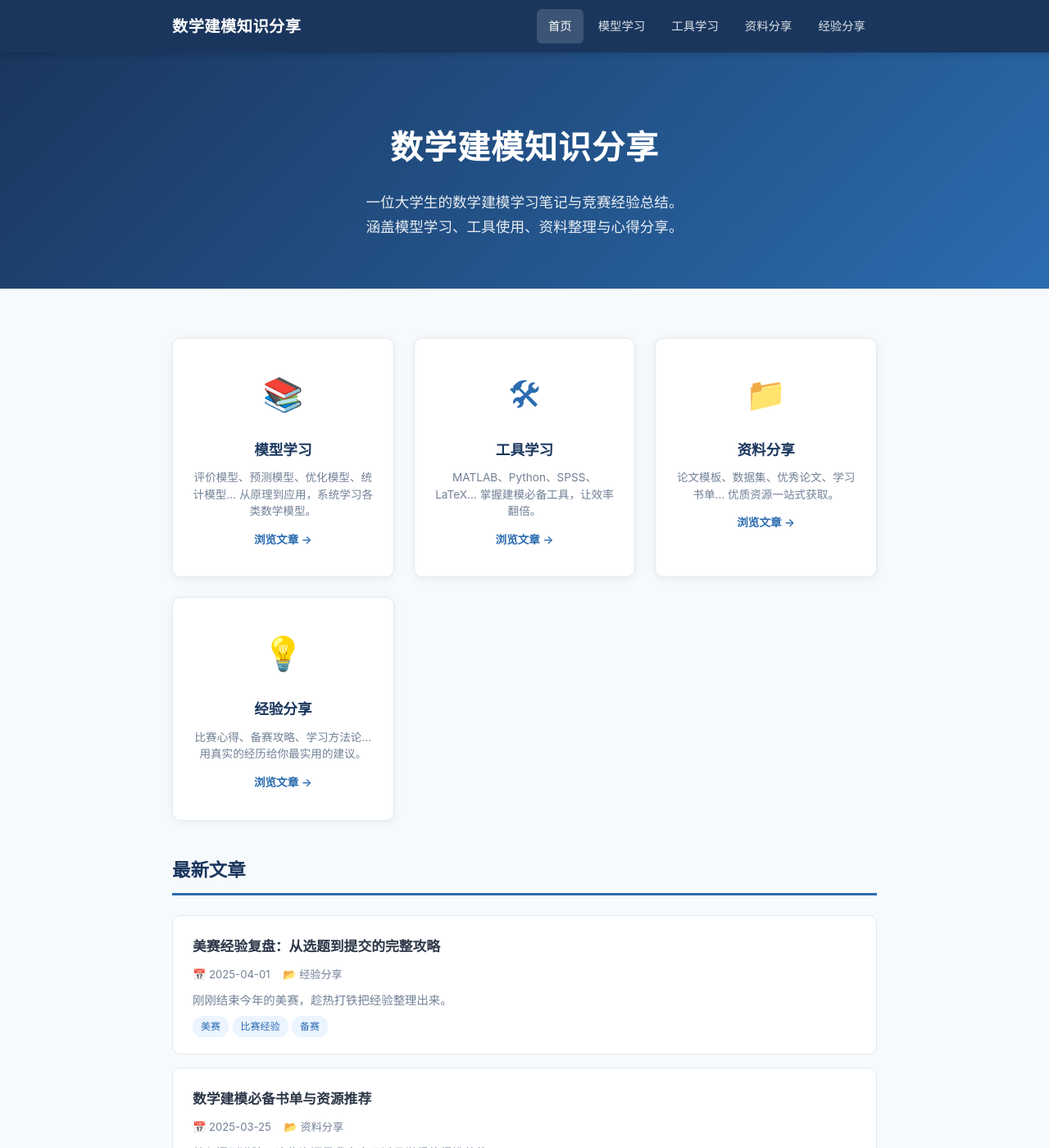
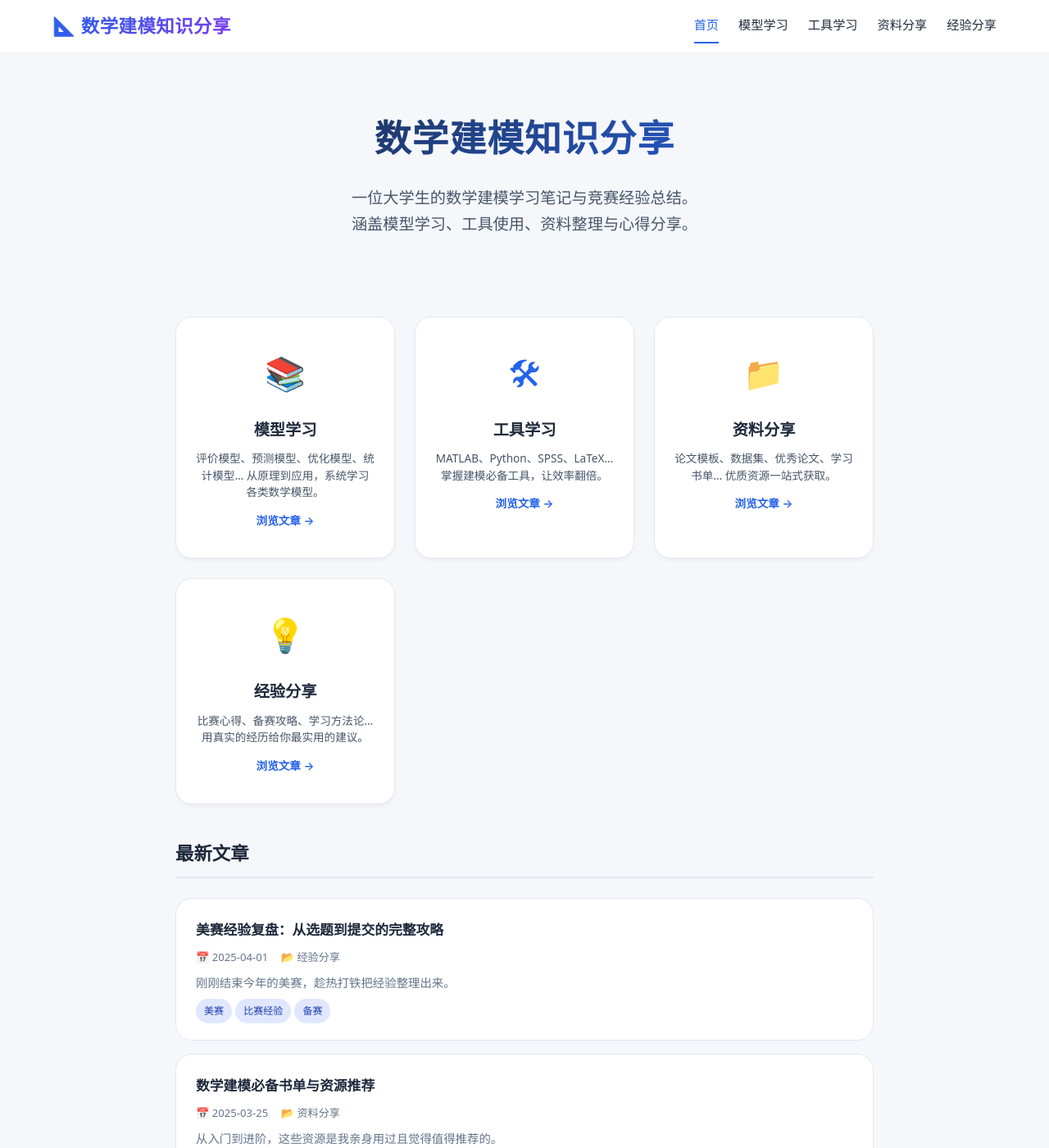
Before and after one commit to KawaiiWarma520/math-modeling, a Jekyll site: the page built from index.html, in a window 1280 px wide and 1400 px high. Shown: the whole window at 82% size. Built offline with Jekyll 4.4.1, drawn with Linux system fonts in a browser that asks for light colours; the list of posts is cut into pages by our own code; some of the changed text lies outside the part shown.

Commit message:
Redesign: switch to blue-purple gradient style
- New color scheme inspired by 1.html: blue (#2563eb) + purple (#7c3aed)
- White nav bar with gradient logo text
- Clean hero with gradient heading
- White cards with larger border-radius (20px)
- Softer shadows and updated typography

```diff
--- a/_includes/footer.html
+++ b/_includes/footer.html
@@ -1,6 +1,6 @@
 <footer class="site-footer">
   <div class="container">
-    <p>&copy; {{ "now" | date: "%Y" }} {{ site.title }}. Made with ❤️ for math modeling enthusiasts.</p>
-    <p>由 <a href="https://jekyllrb.com" target="_blank">Jekyll</a> 构建 · 托管于 <a href="https://pages.github.com" target="_blank">GitHub Pages</a></p>
+    <p>📖 持续更新 · 记录我的数学建模学习之路</p>
+    <p style="margin-top: 6px; font-size: 0.82rem;">&copy; {{ "now" | date: "%Y" }} 数学建模知识分享 · 用 ❤️ 和 Jekyll 搭建</p>
   </div>
 </footer>
--- a/_includes/header.html
+++ b/_includes/header.html
@@ -1,6 +1,6 @@
 <header class="site-header">
   <div class="header-inner">
-    <a href="{{ '/' | relative_url }}" class="site-title">{{ site.title }}</a>
+    <a href="{{ '/' | relative_url }}" class="site-title">📐 数学建模知识分享</a>
     <button class="nav-toggle" aria-label="菜单">☰</button>
     <nav class="main-nav">
       <a href="{{ '/' | relative_url }}" {% if page.url == '/' %}class="active"{% endif %}>首页</a>
--- a/assets/css/style.css
+++ b/assets/css/style.css
@@ -1,23 +1,28 @@
 /* ============================================
-   数学建模知识分享 - 主样式表
+   数学建模知识分享 - 主样式表（蓝紫风格）
    ============================================ */
 
 /* --- CSS Variables --- */
 :root {
-  --primary: #1a365d;
-  --primary-light: #2b6cb0;
-  --primary-lighter: #ebf4ff;
-  --accent: #c05621;
-  --text: #2d3748;
-  --text-light: #718096;
-  --bg: #f7fafc;
+  --primary: #2563eb;
+  --primary-light: #3b82f6;
+  --primary-lighter: #e0e7ff;
+  --primary-dark: #1d4ed8;
+  --gradient: linear-gradient(135deg, #2563eb, #7c3aed);
+  --accent: #7c3aed;
+  --text: #1e293b;
+  --text-light: #475569;
+  --text-muted: #64748b;
+  --bg: #f5f7fb;
   --white: #ffffff;
   --border: #e2e8f0;
-  --shadow: 0 2px 12px rgba(0, 0, 0, 0.06);
-  --radius: 10px;
-  --radius-sm: 6px;
+  --shadow-sm: 0 1px 3px rgba(0, 0, 0, 0.05);
+  --shadow: 0 4px 6px -2px rgba(0, 0, 0, 0.05);
+  --shadow-lg: 0 20px 25px -12px rgba(0, 0, 0, 0.1);
+  --radius: 20px;
+  --radius-sm: 12px;
   --max-width: 900px;
-  --font-sans: -apple-system, BlinkMacSystemFont, "Segoe UI", Roboto, "Noto Sans SC", sans-serif;
+  --font-sans: system-ui, -apple-system, "Segoe UI", Roboto, "Noto Sans SC", sans-serif;
   --font-serif: "Noto Serif SC", "Source Han Serif SC", serif;
 }
 
@@ -36,7 +41,7 @@ body {
   flex-direction: column;
 }
 
-a { color: var(--primary-light); text-decoration: none; transition: color 0.2s; }
+a { color: var(--primary); text-decoration: none; transition: color 0.2s; }
 a:hover { color: var(--accent); }
 
 img { max-width: 100%; height: auto; }
@@ -45,24 +50,22 @@ img { max-width: 100%; height: auto; }
 .container {
   max-width: var(--max-width);
   margin: 0 auto;
-  padding: 0 20px;
+  padding: 0 24px;
 }
 
-/* --- Header --- */
+/* --- Header / Nav --- */
 .site-header {
-  background: var(--primary);
-  color: var(--white);
-  padding: 0;
+  background: var(--white);
+  box-shadow: var(--shadow-sm);
   position: sticky;
   top: 0;
   z-index: 100;
-  box-shadow: 0 2px 8px rgba(0, 0, 0, 0.15);
 }
 
 .header-inner {
-  max-width: var(--max-width);
+  max-width: 1200px;
   margin: 0 auto;
-  padding: 0 20px;
+  padding: 0 24px;
   display: flex;
   align-items: center;
   justify-content: space-between;
@@ -70,27 +73,31 @@ img { max-width: 100%; height: auto; }
 }
 
 .site-title {
-  font-size: 1.2rem;
+  font-size: 1.4rem;
   font-weight: 700;
-  color: var(--white);
+  background: var(--gradient);
+  background-clip: text;
+  -webkit-background-clip: text;
+  color: transparent;
   letter-spacing: 0.5px;
 }
-.site-title:hover { color: var(--white); opacity: 0.9; }
+.site-title:hover { opacity: 0.85; color: transparent; }
 
 /* Navigation */
-.main-nav { display: flex; gap: 4px; }
+.main-nav { display: flex; gap: 24px; }
 
 .main-nav a {
-  color: rgba(255, 255, 255, 0.85);
-  padding: 8px 14px;
-  border-radius: var(--radius-sm);
-  font-size: 0.9rem;
+  color: var(--text);
+  font-weight: 500;
+  font-size: 0.95rem;
+  padding: 6px 0;
+  border-bottom: 2px solid transparent;
   transition: all 0.2s;
 }
 .main-nav a:hover,
 .main-nav a.active {
-  color: var(--white);
-  background: rgba(255, 255, 255, 0.15);
+  color: var(--primary);
+  border-bottom-color: var(--primary);
 }
 
 /* Mobile nav toggle */
@@ -98,7 +105,7 @@ img { max-width: 100%; height: auto; }
   display: none;
   background: none;
   border: none;
-  color: var(--white);
+  color: var(--text);
   font-size: 1.5rem;
   cursor: pointer;
   padding: 4px 8px;
@@ -106,23 +113,25 @@ img { max-width: 100%; height: auto; }
 
 /* --- Hero Section (Home) --- */
 .hero {
-  padding: 80px 0 60px;
+  padding: 64px 0 48px;
   text-align: center;
-  background: linear-gradient(135deg, var(--primary) 0%, var(--primary-light) 100%);
-  color: var(--white);
 }
 
 .hero h1 {
-  font-size: 2.5rem;
+  font-size: 2.8rem;
   font-weight: 800;
   margin-bottom: 16px;
+  background: linear-gradient(135deg, #1e293b, #2563eb);
+  background-clip: text;
+  -webkit-background-clip: text;
+  color: transparent;
   letter-spacing: 1px;
 }
 
 .hero p {
-  font-size: 1.1rem;
-  opacity: 0.9;
-  max-width: 600px;
+  font-size: 1.2rem;
+  color: var(--text-light);
+  max-width: 700px;
   margin: 0 auto;
   line-height: 1.7;
 }
@@ -132,7 +141,7 @@ img { max-width: 100%; height: auto; }
   display: grid;
   grid-template-columns: repeat(auto-fit, minmax(200px, 1fr));
   gap: 24px;
-  padding: 60px 0 40px;
+  padding: 48px 0 40px;
 }
 
 .category-card {
@@ -142,11 +151,11 @@ img { max-width: 100%; height: auto; }
   text-align: center;
   box-shadow: var(--shadow);
   border: 1px solid var(--border);
-  transition: transform 0.3s, box-shadow 0.3s;
+  transition: transform 0.2s, box-shadow 0.2s;
 }
 .category-card:hover {
   transform: translateY(-4px);
-  box-shadow: 0 8px 24px rgba(0, 0, 0, 0.1);
+  box-shadow: var(--shadow-lg);
 }
 
 .category-card .icon {
@@ -155,8 +164,9 @@ img { max-width: 100%; height: auto; }
 }
 
 .category-card h3 {
-  font-size: 1.1rem;
-  color: var(--primary);
+  font-size: 1.2rem;
+  font-weight: 700;
+  color: var(--text);
   margin-bottom: 8px;
 }
 
@@ -171,17 +181,17 @@ img { max-width: 100%; height: auto; }
   margin-top: 12px;
   font-size: 0.85rem;
   font-weight: 600;
-  color: var(--primary-light);
+  color: var(--primary);
 }
 
 /* --- Recent Posts Section (Home) --- */
 .section-title {
   font-size: 1.4rem;
   font-weight: 700;
-  color: var(--primary);
+  color: var(--text);
   margin-bottom: 24px;
   padding-bottom: 8px;
-  border-bottom: 3px solid var(--primary-light);
+  border-bottom: 2px solid var(--border);
 }
 
 .post-list { list-style: none; }
@@ -203,54 +213,54 @@ img { max-width: 100%; height: auto; }
   font-size: 1.05rem;
   font-weight: 600;
 }
-.post-item h3 a:hover { color: var(--primary-light); }
+.post-item h3 a:hover { color: var(--primary); }
 
 .post-meta {
   font-size: 0.82rem;
-  color: var(--text-light);
+  color: var(--text-muted);
   margin-bottom: 8px;
 }
 .post-meta span { margin-right: 12px; }
 
 .post-excerpt {
   font-size: 0.9rem;
-  color: var(--text-light);
+  color: var(--text-muted);
   line-height: 1.6;
 }
 
 .post-tag {
   display: inline-block;
   background: var(--primary-lighter);
-  color: var(--primary-light);
+  color: #1e40af;
   font-size: 0.75rem;
-  padding: 2px 10px;
-  border-radius: 12px;
+  padding: 4px 10px;
+  border-radius: 20px;
+  font-weight: 500;
   margin-top: 8px;
 }
 
 /* --- Category Page Banner --- */
 .page-banner {
-  padding: 60px 0 40px;
-  background: linear-gradient(135deg, var(--primary) 0%, var(--primary-light) 100%);
-  color: var(--white);
+  padding: 48px 0 40px;
   text-align: center;
 }
 
 .page-banner h1 {
-  font-size: 2rem;
-  font-weight: 700;
+  font-size: 2.2rem;
+  font-weight: 800;
   margin-bottom: 8px;
+  color: var(--text);
 }
 
 .page-banner p {
   font-size: 1rem;
-  opacity: 0.9;
+  color: var(--text-muted);
 }
 
 /* --- Main Content Area --- */
 .main-content {
   flex: 1;
-  padding: 40px 0;
+  padding: 32px 0;
 }
 
 /* --- Article / Post Page --- */
@@ -261,7 +271,7 @@ img { max-width: 100%; height: auto; }
 .post-header h1 {
   font-size: 2rem;
   font-weight: 800;
-  color: var(--primary);
+  color: var(--text);
   margin-bottom: 12px;
   line-height: 1.3;
 }
@@ -274,7 +284,7 @@ img { max-width: 100%; height: auto; }
 .post-content h2 {
   font-size: 1.5rem;
   font-weight: 700;
-  color: var(--primary);
+  color: var(--text);
   margin: 32px 0 16px;
   padding-bottom: 6px;
   border-bottom: 2px solid var(--border);
@@ -283,7 +293,7 @@ img { max-width: 100%; height: auto; }
 .post-content h3 {
   font-size: 1.2rem;
   font-weight: 600;
-  color: var(--primary);
+  color: var(--text);
   margin: 28px 0 12px;
 }
 
@@ -302,7 +312,7 @@ img { max-width: 100%; height: auto; }
 }
 
 .post-content blockquote {
-  border-left: 4px solid var(--primary-light);
+  border-left: 4px solid var(--primary);
   background: var(--primary-lighter);
   padding: 12px 20px;
   margin: 20px 0;
@@ -319,7 +329,7 @@ img { max-width: 100%; height: auto; }
 }
 
 .post-content pre {
-  background: #2d3748;
+  background: #1e293b;
   color: #e2e8f0;
   padding: 16px 20px;
   border-radius: var(--radius-sm);
@@ -364,25 +374,26 @@ img { max-width: 100%; height: auto; }
 }
 .pagination a:hover {
   background: var(--primary-lighter);
-  border-color: var(--primary-light);
+  border-color: var(--primary);
 }
 
 /* --- Footer --- */
 .site-footer {
-  background: var(--primary);
-  color: rgba(255, 255, 255, 0.8);
   text-align: center;
-  padding: 24px 0;
+  padding: 48px 0 32px;
+  border-top: 1px solid var(--border);
+  margin-top: auto;
+  color: var(--text-muted);
   font-size: 0.85rem;
-  margin-top: auto;
 }
-.site-footer a { color: rgba(255, 255, 255, 0.9); }
-.site-footer a:hover { color: var(--white); }
+.site-footer a { color: var(--text-muted); }
+.site-footer a:hover { color: var(--primary); }
 
 /* --- Responsive --- */
 @media (max-width: 768px) {
-  .hero h1 { font-size: 1.8rem; }
-  .hero { padding: 50px 0 40px; }
+  .hero h1 { font-size: 2rem; }
+  .hero p { font-size: 1rem; }
+  .hero { padding: 48px 0 32px; }
 
   .nav-toggle { display: block; }
   .main-nav {
@@ -391,13 +402,14 @@ img { max-width: 100%; height: auto; }
     top: 64px;
     left: 0;
     right: 0;
-    background: var(--primary);
+    background: var(--white);
     flex-direction: column;
-    padding: 12px;
-    box-shadow: 0 4px 12px rgba(0, 0, 0, 0.2);
+    padding: 12px 24px;
+    gap: 8px;
+    box-shadow: 0 4px 12px rgba(0, 0, 0, 0.08);
   }
   .main-nav.open { display: flex; }
-  .main-nav a { padding: 12px 16px; }
+  .main-nav a { padding: 10px 0; }
 
   .category-grid {
     grid-template-columns: repeat(2, 1fr);
```
Also changed, not shown: 1.html (added, +87 -0 lines).
